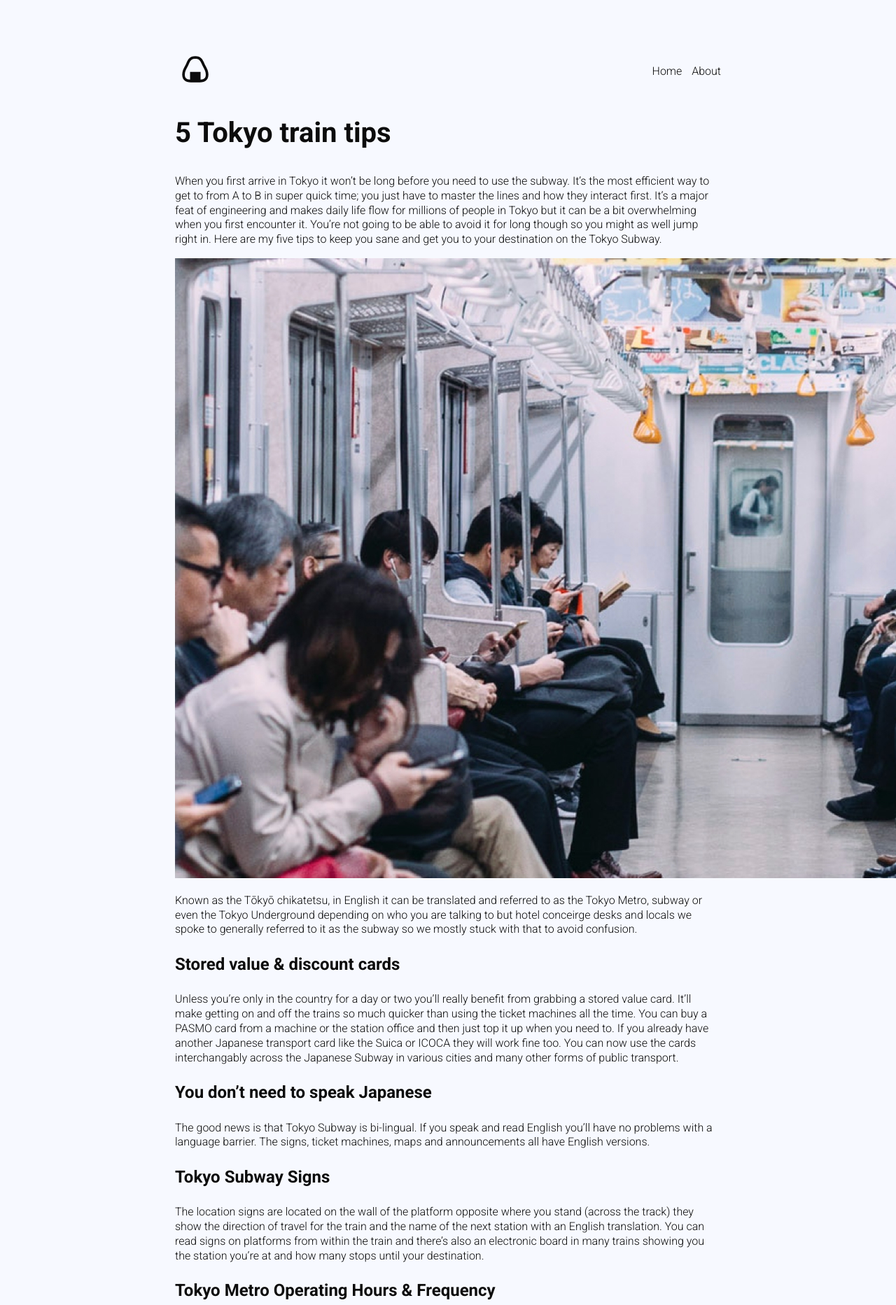
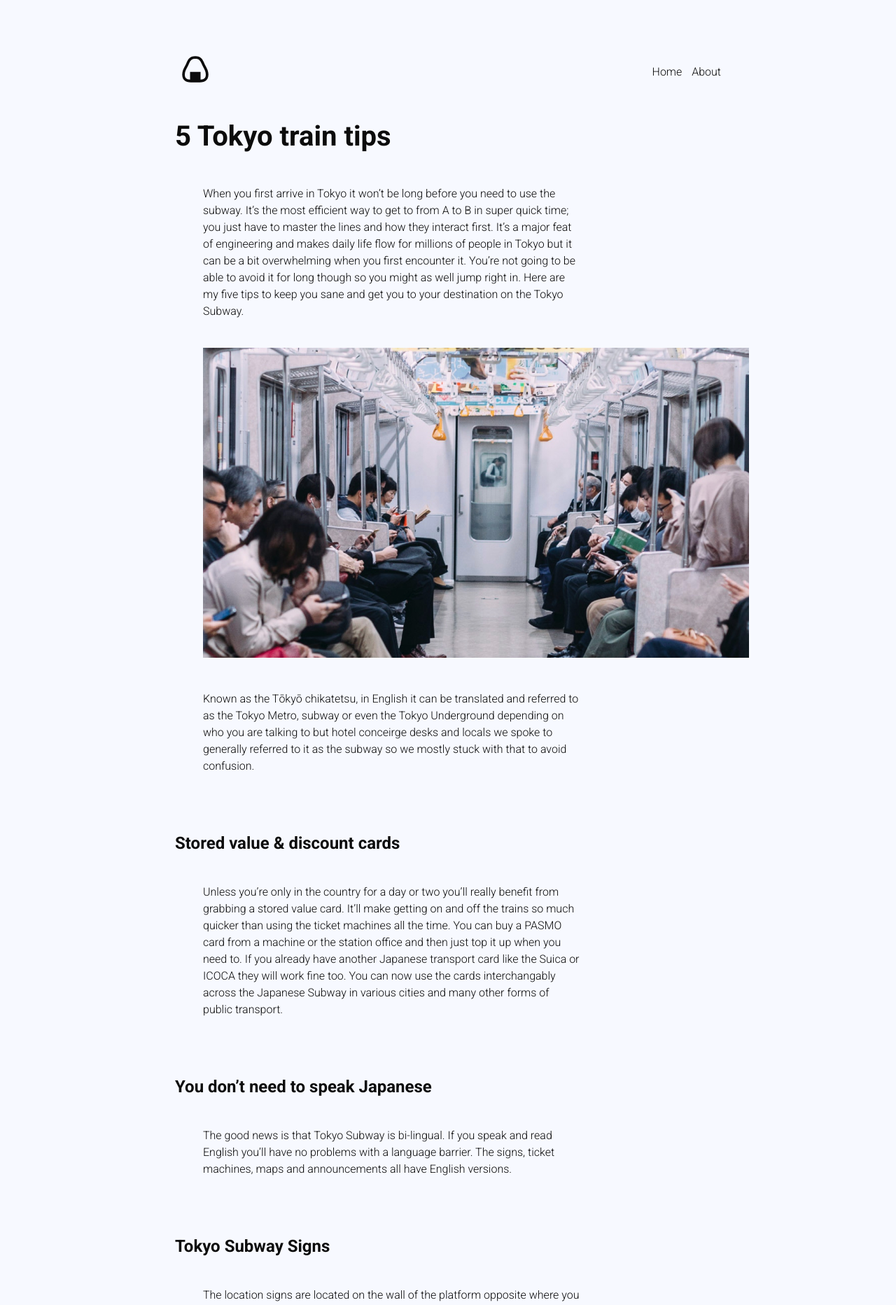
Before and after one commit to meggybarbier/anightinjapan, a Jekyll site: the page built from _posts/2018-10-15-tokyo-train-tips.md, in a window 1280 px wide. Shown: the top 1865 px of the page at 70% size. Built offline with Jekyll 4.4.1, drawn with Linux system fonts in a browser that asks for light colours.

Commit message:
layout changes to the blog post

```diff
--- a/_layouts/post.html
+++ b/_layouts/post.html
@@ -4,4 +4,6 @@ layout: default
 
 <h2>{{ page.title }}</h2>
 
-{{ content }}
+<div class="post">
+  {{ content }}
+</div>
--- a/assets/css/app.scss
+++ b/assets/css/app.scss
@@ -14,7 +14,7 @@ body {
 
   font-family: $typography, Arial;
   font-weight: 300px;
-  line-height: 1.3;
+  line-height: 1.5;
 
   max-width: 780px;
   margin: 80px auto 80px auto;
@@ -79,3 +79,16 @@ div-circle {
   background-color: $red;
   border-radius: 50%;
 }
+
+div.post {
+  h3 {
+    margin-top: 80px;
+  }
+  p {
+    max-width: 540px;
+    margin: 40px;
+  }
+  img {
+    max-width: 780px;
+  }
+}
```
Also changed, not shown: 1 other file.
